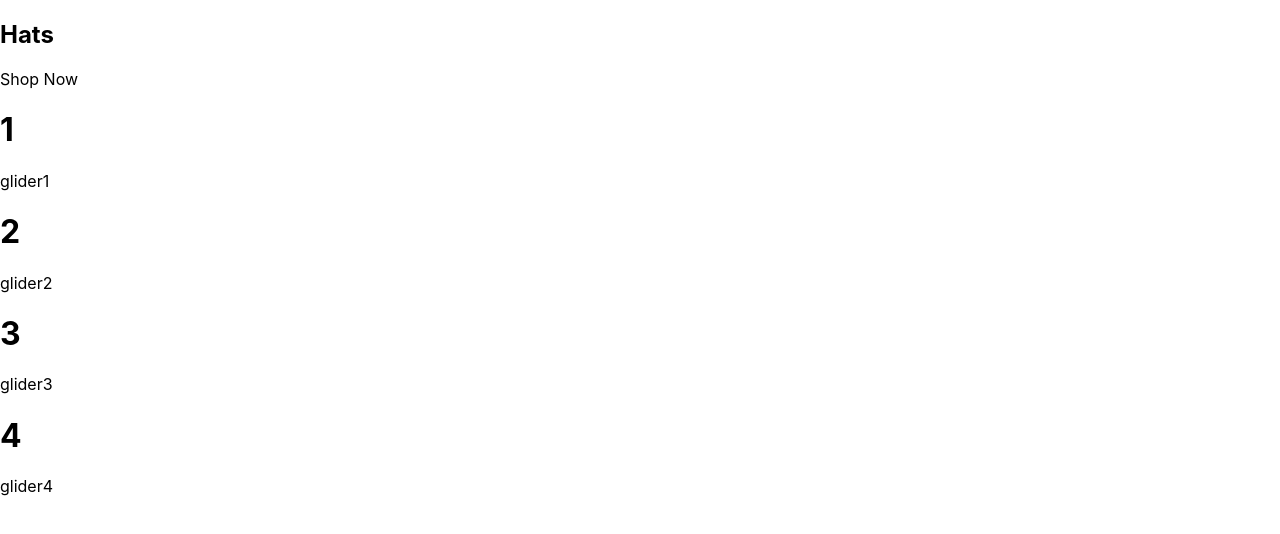
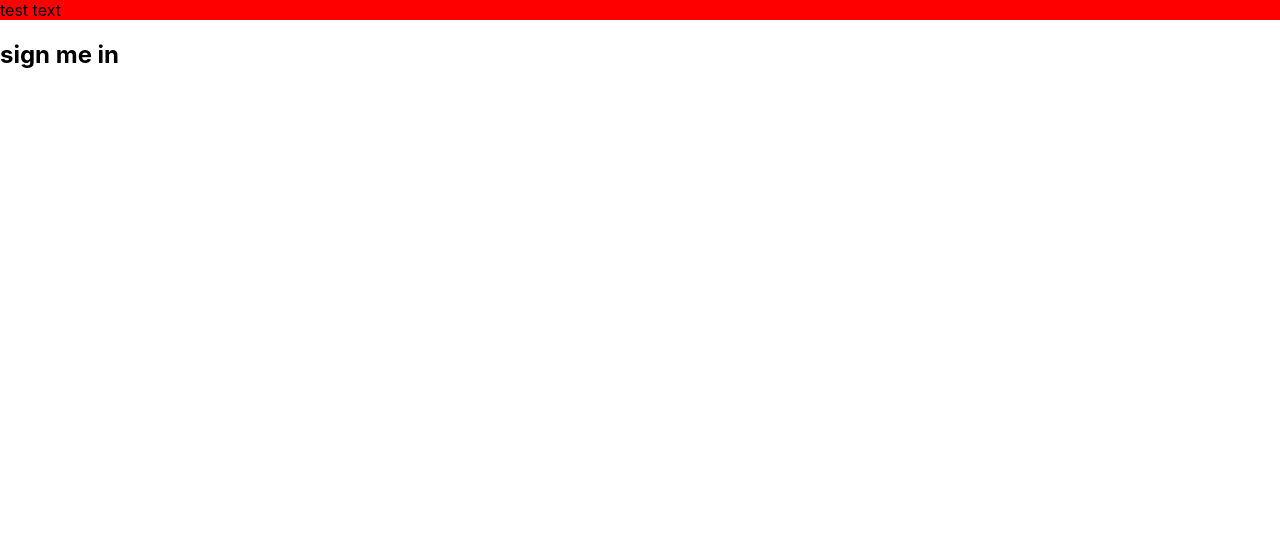
Before and after one commit to andershup/fantastic-carnival-react, a React (Create React App) app in the folder practice-react/: page /sign-in in a window 1280 px wide. Shown: the top 534 px of the page. Built offline with nearby package versions, Linux system fonts and the light colour scheme.

Commit message:
add routes navigation/directory/sign-in. Browser Router with outlet and index working

```diff
--- a/practice-react/package.json
+++ b/practice-react/package.json
@@ -6,8 +6,10 @@
     "@testing-library/jest-dom": "^5.16.4",
     "@testing-library/react": "^13.2.0",
     "@testing-library/user-event": "^13.5.0",
+    "node-sass": "^7.0.1",
     "react": "^18.1.0",
     "react-dom": "^18.1.0",
+    "react-router-dom": "^6.3.0",
     "react-scripts": "5.0.1",
     "web-vitals": "^2.1.4"
   },
--- a/practice-react/src/App.js
+++ b/practice-react/src/App.js
@@ -1,7 +1,13 @@
-import Products from "./components/products.component";
-import productsList from './products.json'
+
+import { Routes, Route } from 'react-router-dom'
+import NavigationBar from './routes/navigation-bar/navigation-bar.component'
+import Directory from "./routes/directory/directory.component";
+import SignIn from "./routes/sign-in/sign-in.component"
 
 
+const Shop = () => {
+  return <h1>I am the shop page</h1>
+}
 const App = () => {
 
   return (
@@ -10,12 +16,17 @@ const App = () => {
       <div className='category-container'>
         {/* <img /> */}
         <div className='category-body-container'>
+          <Routes>
+            <Route path='/' element={<NavigationBar/> }>
+              <Route index element={<Directory />} />\
+              <Route path='sign-in' element={<SignIn/>} />
+              <Route path='shop' element={<Shop/>} />
+            </Route>
+          </Routes>
 
-          <h2>Hats</h2>
-          <p>Shop Now</p>
         </div>
       </div>
-      <Products products={productsList}/>
+
     </div>
 
   );
--- a/practice-react/src/index.js
+++ b/practice-react/src/index.js
@@ -3,11 +3,13 @@ import ReactDOM from 'react-dom/client';
 import './index.css';
 import App from './App';
 import reportWebVitals from './reportWebVitals';
-
+import { BrowserRouter } from 'react-router-dom'
 const root = ReactDOM.createRoot(document.getElementById('root'));
 root.render(
   <React.StrictMode>
-    <App />
+    <BrowserRouter>
+      <App />
+    </BrowserRouter>
   </React.StrictMode>
 );
 
--- /dev/null
+++ b/practice-react/src/routes/directory/directory.component.jsx
@@ -0,0 +1,11 @@
+import Products from '../../components/products.component'
+
+const Directory = () => {
+    return (
+        <>
+        <Products/>
+        </>
+    )
+}
+
+export default Directory
--- /dev/null
+++ b/practice-react/src/routes/navigation-bar/navigation-bar.component.jsx
@@ -0,0 +1,15 @@
+import './navigation-bar.styles.scss'
+import { Outlet} from 'react-router-dom'
+const NavigationBar = () => {
+
+    return (
+        <>
+        <div className="navigation">
+        test text
+        </div>
+        <Outlet/>
+        </>
+    )
+}
+
+export default NavigationBar
--- /dev/null
+++ b/practice-react/src/routes/navigation-bar/navigation-bar.styles.scss
@@ -0,0 +1,3 @@
+.navigation {
+    background-color: red;
+}
--- /dev/null
+++ b/practice-react/src/routes/sign-in/sign-in.component.jsx
@@ -0,0 +1,10 @@
+
+const SignIn = () => {
+    return (
+    <>
+    <h2>sign me in</h2>
+    </>
+    )
+}
+
+export default SignIn
--- /dev/null
+++ b/practice-react/src/routes/sign-in/sign-in.styles.scss
@@ -0,0 +1,3 @@
+h2 {
+    font-size: 30em;
+}
```
Also changed, not shown: practice-react/src/routes/directory/directory.styles.scss (added), 1 other file (tests, documents, lock files or other folders).
